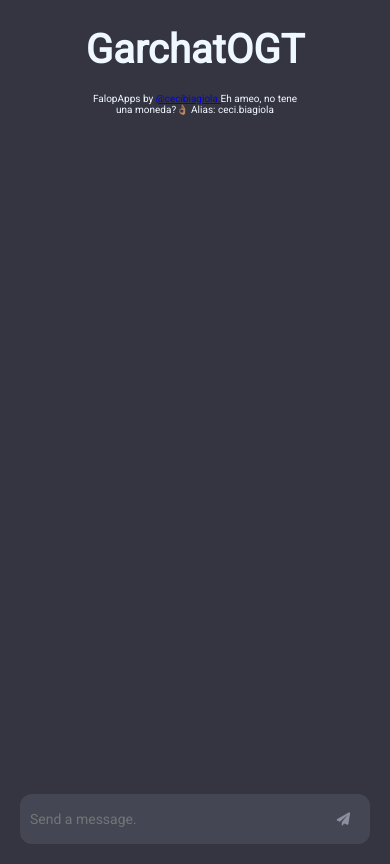
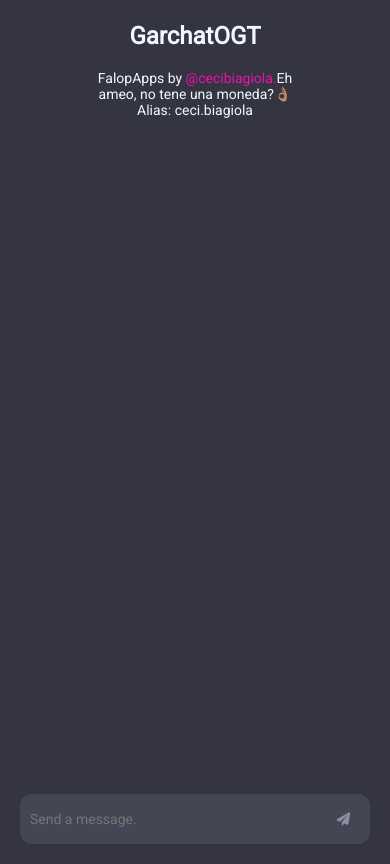
Before and after one commit to cecibiagiola/garchatogt, a plain HTML site: page index.html in a window 390 px wide. Drawn offline with Linux system fonts and the light colour scheme.

Commit message:
some changes

```diff
--- a/script.js
+++ b/script.js
@@ -4,7 +4,7 @@ const chatInput = document.querySelector(".chat-input input[type='text']");
 const userAvatar = "./img/user.png";
 const botAvatar = "./img/bot.png";
 const typingDelay = 50; // Milisegundos entre cada carácter del tipeo
-const botResponse = "Y yo qué sé, no ves que este chat es una garcha?."; // Respuesta del bot
+const botResponse = "Y yo qué sé, no ves que este chat es una garcha? B==D."; // Respuesta del bot
 
 // Función para agregar mensajes al historial de chat con efecto de tipeo para la respuesta del bot
 function addMessageToChat(message, isBot = false) {
--- a/styles.css
+++ b/styles.css
@@ -7,6 +7,7 @@
 
 body {
   background-color: #343541;
+  overflow: hidden;
 }
 
 i {
@@ -34,6 +35,11 @@ i:hover{
   margin-top: 20px;
 }
 
+a {
+  color: rgb(235, 17, 173);
+  text-decoration: none;
+}
+
 .chat-header p{
   margin-top: 10px;
   font-size: 20px;
@@ -43,6 +49,8 @@ i:hover{
 
 .chat-header h1 {
   font-size: 36px;
+  font-weight: 600;
+  margin-top: 50px;
 }
 
 .chat-history {
@@ -128,7 +136,7 @@ outline: none;
 @media (max-width: 600px){
 
   .chat-header h1 {
-    font-size: 40px;
+    font-size: 24px;
     margin-top: 20px;
   }
 
@@ -137,6 +145,7 @@ outline: none;
     margin-top: 20px;
     font-size: 10px;
     text-align: center;
+    font-size: 14px;
   }
 
   .chat-input form{
```
